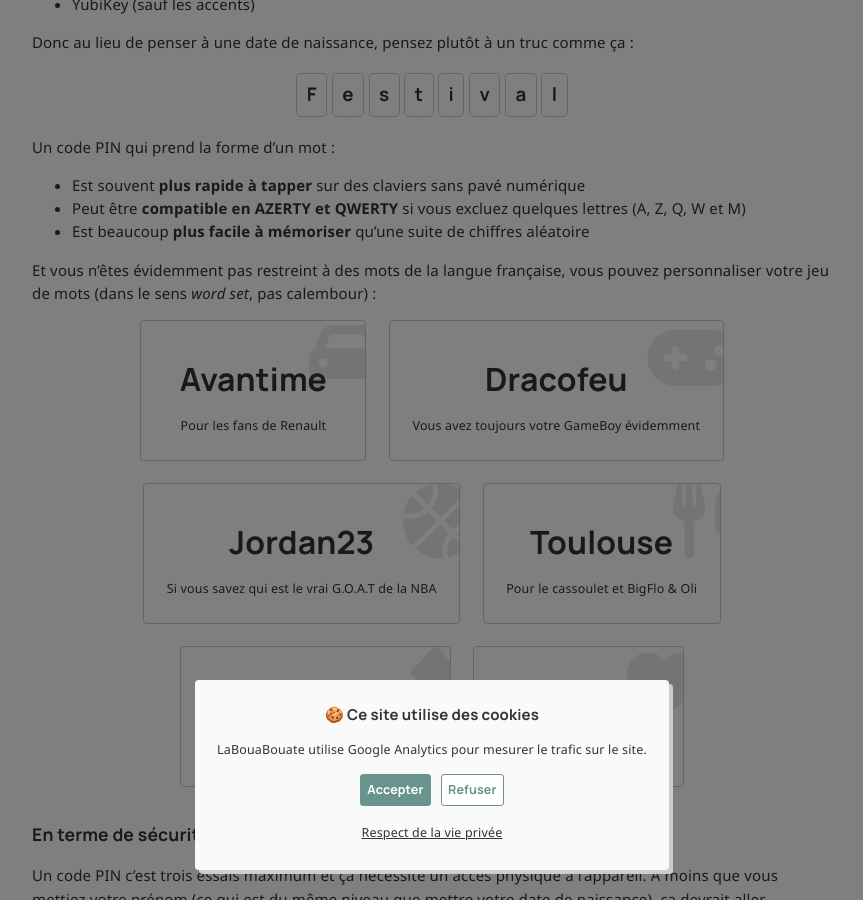
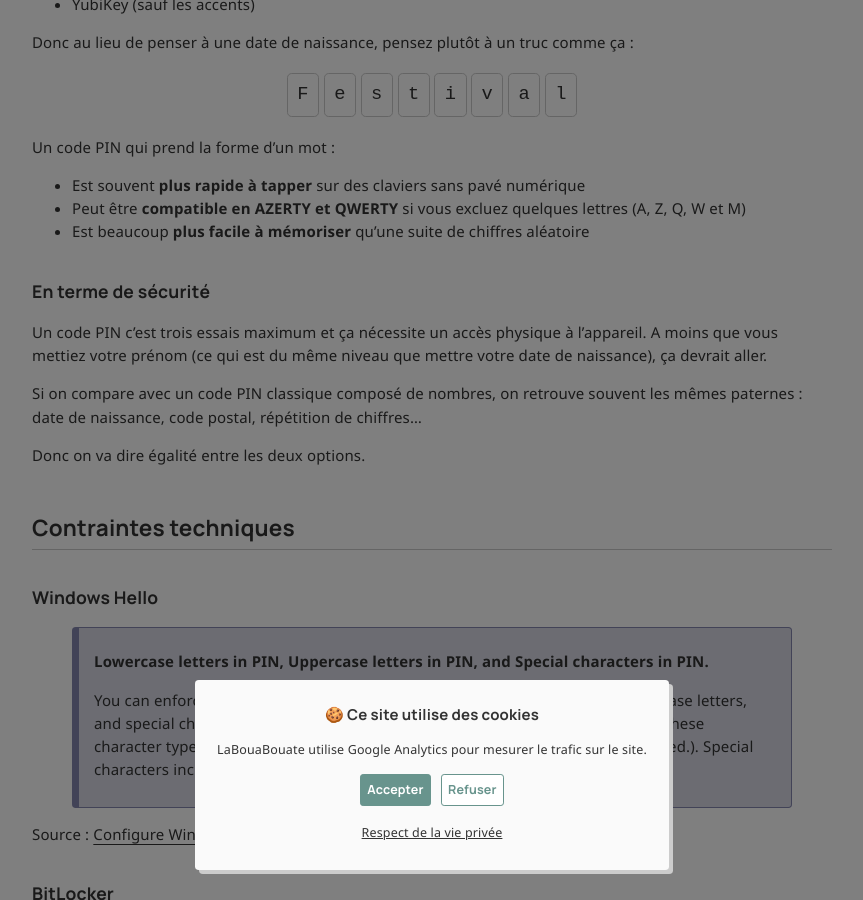
Before and after one commit to leobouard/leobouard.github.io, a Jekyll site: the page built from _posts/2026/2026-11-05-un-code-pin-qu-il-est-bien.md, in a window 1280 px wide and 900 px high, scrolled down 1415 px. Shown: the whole window, without its empty margins (208-1071 px from the left). Built offline with Jekyll 4.4.1, drawn with Linux system fonts in a browser that asks for light colours; nearby versions of some CDN libraries; some web fonts are replaced; comment, search, counter and statistics services are not loaded; some of the changed text lies outside the part shown.

Commit message:
Update 2026-11-05-un-code-pin-qu-il-est-bien.md

```diff
--- a/_posts/2026/2026-11-05-un-code-pin-qu-il-est-bien.md
+++ b/_posts/2026/2026-11-05-un-code-pin-qu-il-est-bien.md
@@ -16,7 +16,7 @@ On peut retrouver des codes PIN un peu partout sous Windows : avec Windows Hello
 
 Et la plupart du temps, lorsqu'on nous demande de définir un code PIN, on pense immédiatement à un truc comme ça :
 
-<div style="margin: 1em auto;width: fit-content;font-size: 1.25em;font-family: var(--titlefont);display: flex;grid-gap: 0.25em;">
+<div style="margin: 1em auto;width: fit-content;font-size: 1.25em;font-family: var(--codefont);display: flex;grid-gap: 0.25em;">
   <span style="border: 1px solid var(--mediumaccent);padding: 0.5em;border-radius: var(--borderradius);">2</span>
   <span style="border: 1px solid var(--mediumaccent);padding: 0.5em;border-radius: var(--borderradius);">2</span>
   <span style="border: 1px solid var(--mediumaccent);padding: 0.5em;border-radius: var(--borderradius);">0</span>
@@ -45,7 +45,7 @@ Le truc c'est qu'aujourd'hui et sur un ordinateur, il n'y a pas de raison de se
 
 Donc au lieu de penser à une date de naissance, pensez plutôt à un truc comme ça :
 
-<div style="margin: 1em auto;width: fit-content;font-size: 1.25em;font-family: var(--titlefont);display: flex;grid-gap: 0.25em;">
+<div style="margin: 1em auto;width: fit-content;font-size: 1.25em;font-family: var(--codefont);display: flex;grid-gap: 0.25em;">
   <span style="border: 1px solid var(--mediumaccent);padding: 0.5em;border-radius: var(--borderradius);">F</span>
   <span style="border: 1px solid var(--mediumaccent);padding: 0.5em;border-radius: var(--borderradius);">e</span>
   <span style="border: 1px solid var(--mediumaccent);padding: 0.5em;border-radius: var(--borderradius);">s</span>
@@ -61,41 +61,6 @@ Un code PIN qui prend la forme d'un mot :
 - Est souvent **plus rapide à tapper** sur des claviers sans pavé numérique
 - Peut être **compatible en AZERTY et QWERTY** si vous excluez quelques lettres (A, Z, Q, W et M)
 - Est beaucoup **plus facile à mémoriser** qu'une suite de chiffres aléatoire
-
-Et vous n'êtes évidemment pas restreint à des mots de la langue française, vous pouvez personnaliser votre jeu de mots (dans le sens *word set*, pas calembour) :
-
-<div style="display: flex; grid-gap: 1.5em; flex-wrap: wrap; justify-content: center;">
-  <div class="rewind hover-popout">
-    <h3>Avantime</h3>
-    <small>Pour les fans de Renault</small>
-    <i class="fa-solid fa-car"></i>
-  </div>
-  <div class="rewind hover-popout">
-    <h3>Dracofeu</h3>
-    <small>Vous avez toujours votre GameBoy évidemment</small>
-    <i class="fa-solid fa-gamepad"></i>
-  </div>
-  <div class="rewind hover-popout">
-    <h3>Jordan23</h3>
-    <small>Si vous savez qui est le vrai G.O.A.T de la NBA</small>
-    <i class="fa-solid fa-basketball"></i>
-  </div>
-  <div class="rewind hover-popout">
-    <h3>Toulouse</h3>
-    <small>Pour le cassoulet et BigFlo & Oli</small>
-    <i class="fa-solid fa-utensils"></i>
-  </div>
-  <div class="rewind hover-popout">
-    <h3>Bucheron</h3>
-    <small>Parce que c'est le métier de vos rêves</small>
-    <i class="fa-solid fa-tree"></i>
-  </div>
-  <div class="rewind hover-popout">
-    <h3>Caroline</h3>
-    <small>Je ne t'oublierai jamais</small>
-    <i class="fa-solid fa-heart"></i>
-  </div>
-</div>
 
 ### En terme de sécurité
 
```
